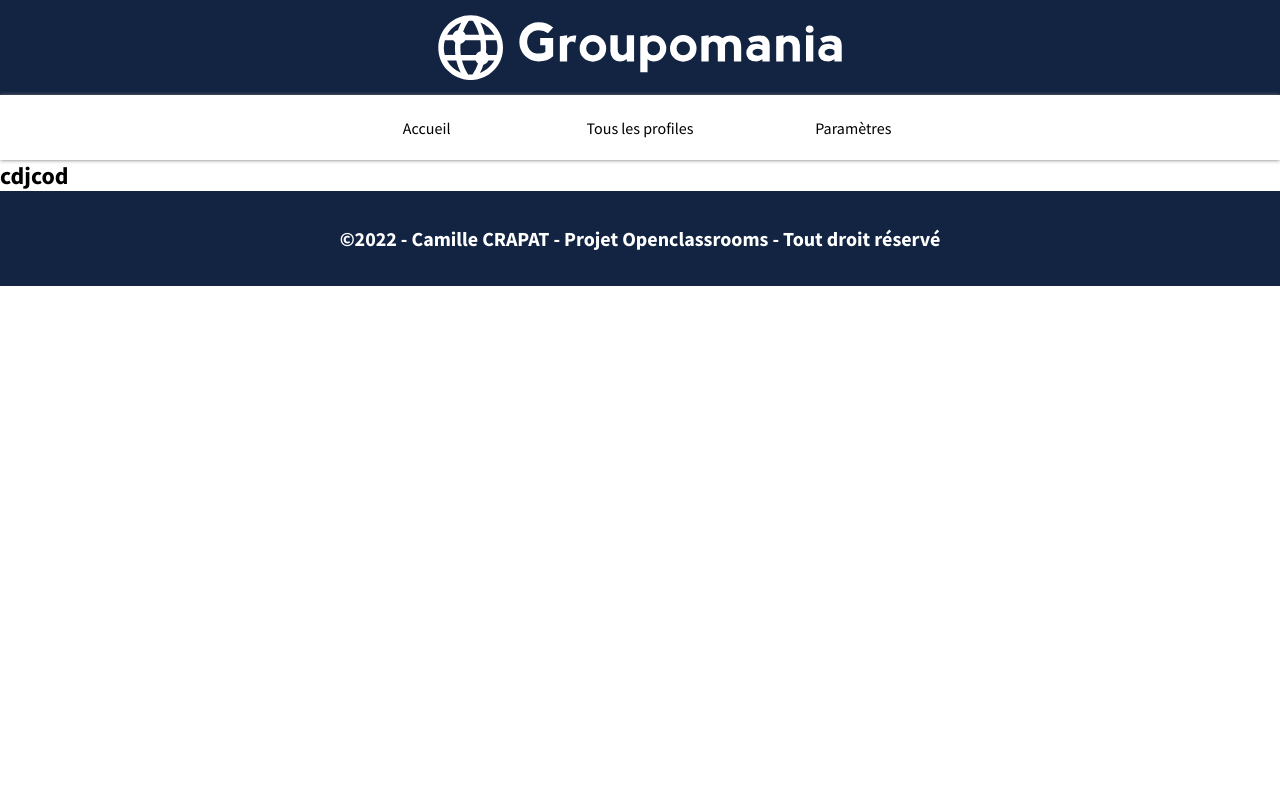
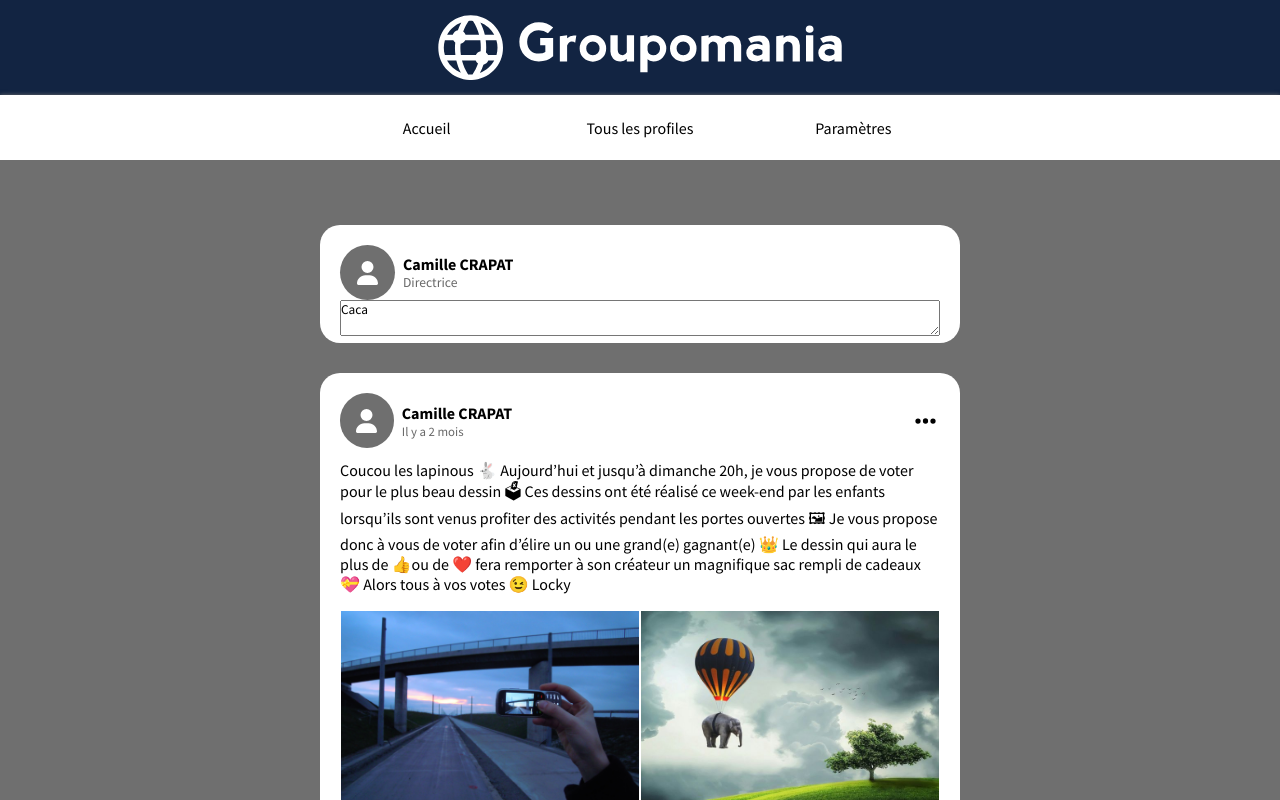
Before and after one commit to KappliApp/Kappli_Camille_Crapat_ProjetOpenclassrooms_Groupomania_Front, a React (Create React App) app: page /user/allposts in a window 1280 px wide. Shown: the top 800 px of the page. Built offline with nearby package versions, Linux system fonts and the light colour scheme.

Commit message:
create allposts

```diff
--- a/src/User/components/Post/index.jsx
+++ b/src/User/components/Post/index.jsx
@@ -4,7 +4,7 @@ import { Fragment } from 'react';
 
 import colors from '../../../utils/styles/colors';
 
-import Profiles from '../Profiles';
+import Profiles from '../Profile';
 import ImagePost from './ImagePost';
 import DatePost from '../DatePost';
 import Button from './Button';
--- a/src/User/pages/AllPosts/index.jsx
+++ b/src/User/pages/AllPosts/index.jsx
@@ -1,5 +1,40 @@
+import styled from 'styled-components';
+
+import colors from '../../../utils/styles/colors';
+import posts from '../../posts';
+
+import CreatePost from '../../components/CreatePost';
+import Post from '../../components/Post';
+
+const AllPostsStyle = styled.section`
+   width: 100%;
+   min-height: 78vh;
+   padding: 50px 0 50px 0;
+   background-color: ${colors.grey_dark};
+   display: flex;
+   flex-direction: column;
+   justify-content: space-between;
+   align-items: center;
+`;
+
 function AllPosts() {
-   return <h2>cdjcod</h2>;
+   return (
+      <AllPostsStyle>
+         <CreatePost />
+         {posts.map((el) => (
+            <Post
+               key={el.postId}
+               lastName={el.postLastName}
+               firstName={el.postFirstName}
+               date={el.postDate}
+               text={el.postText}
+               images={el.postImage}
+               likes={el.postLike}
+               comments={el.postComments}
+            />
+         ))}
+      </AllPostsStyle>
+   );
 }
 
 export default AllPosts;
--- /dev/null
+++ b/src/User/posts.js
@@ -0,0 +1,128 @@
+import photo from '../assets/img/Image_created_with_a_mobile_phone.png';
+import photo2 from '../assets/img/image.jpg';
+
+const posts = [
+   {
+      postId: 1,
+      postLastName: 'CRAPAT',
+      postFirstName: 'Camille',
+      postDate: new Date('2022-04-15T17:39:00'),
+      postText: `Coucou les lapinous 🐇
+      Aujourd’hui et jusqu’à dimanche 20h, je vous propose de voter pour le plus beau dessin 🗳
+      Ces dessins ont été réalisé ce week-end par les enfants lorsqu’ils sont venus profiter des activités pendant les portes ouvertes 🖼
+      Je vous propose donc à vous de voter afin d’élire un ou une grand(e) gagnant(e) 👑
+      Le dessin qui aura le plus de 👍ou de ❤️ fera remporter à son créateur un magnifique sac rempli de cadeaux 💝
+      Alors tous à vos votes 😉
+      Locky`,
+      postImage: [
+         {
+            imageId: 1,
+            imageUrl: photo,
+            imageAlt: "Image de l'article n°1",
+         },
+         {
+            imageId: 2,
+            imageUrl: photo2,
+            imageAlt: "Image de l'article n°1",
+         },
+         {
+            imageId: 3,
+            imageUrl: photo,
+            imageAlt: "Image de l'article n°1",
+         },
+         {
+            imageId: 4,
+            imageUrl: photo,
+            imageAlt: "Image de l'article n°1",
+         },
+      ],
+      postLike: [
+         {
+            likeId: 1,
+            userId: 1,
+         },
+         {
+            likeId: 2,
+         },
+      ],
+      postComments: [
+         {
+            commentId: 1,
+            commentLastName: 'CRAPAT',
+            commentFirstName: 'Camille',
+            commentDate: new Date('2022-04-16T12:12:00'),
+            commentText: 'Caca',
+         },
+         {
+            commentId: 2,
+            commentLastName: 'CRAPAT',
+            commentFirstName: 'Camille',
+            commentDate: new Date('2022-04-16T12:12:00'),
+            commentText: 'Caca2',
+         },
+      ],
+   },
+   {
+      postId: 2,
+      postLastName: 'BROWN',
+      postFirstName: 'Yvette',
+      postDate: new Date('2022-03-19T03:24:00'),
+      postText: 'Et bien moi je suis là tralala !',
+      postImage: [],
+      postLike: [
+         {
+            likeId: 3,
+         },
+         {
+            likeId: 4,
+         },
+         {
+            likeId: 5,
+            userId: 1,
+         },
+      ],
+   },
+   {
+      postId: 3,
+      postLastName: 'RENAULT',
+      postFirstName: 'Emeline',
+      postDate: new Date('2019-11-17T03:24:00'),
+      postText: 'Blabla !',
+      postImage: [
+         {
+            imageId: 6,
+            imageUrl: photo,
+            imageAlt: "Image de l'article n°1",
+         },
+         {
+            imageId: 7,
+            imageUrl: photo2,
+            imageAlt: "Image de l'article n°1",
+         },
+      ],
+      postLike: [
+         {
+            likeId: 6,
+            userId: 2,
+         },
+      ],
+      postComments: [
+         {
+            commentId: 3,
+            commentLastName: 'CRAPAT',
+            commentFirstName: 'Camille',
+            commentDate: new Date('2022-04-16T12:12:00'),
+            commentText: 'Caca',
+         },
+         {
+            commentId: 4,
+            commentLastName: 'CRAPAT',
+            commentFirstName: 'Camille',
+            commentDate: new Date('2022-04-16T12:12:00'),
+            commentText: 'Cacadede2',
+         },
+      ],
+   },
+];
+
+export default posts;
```
